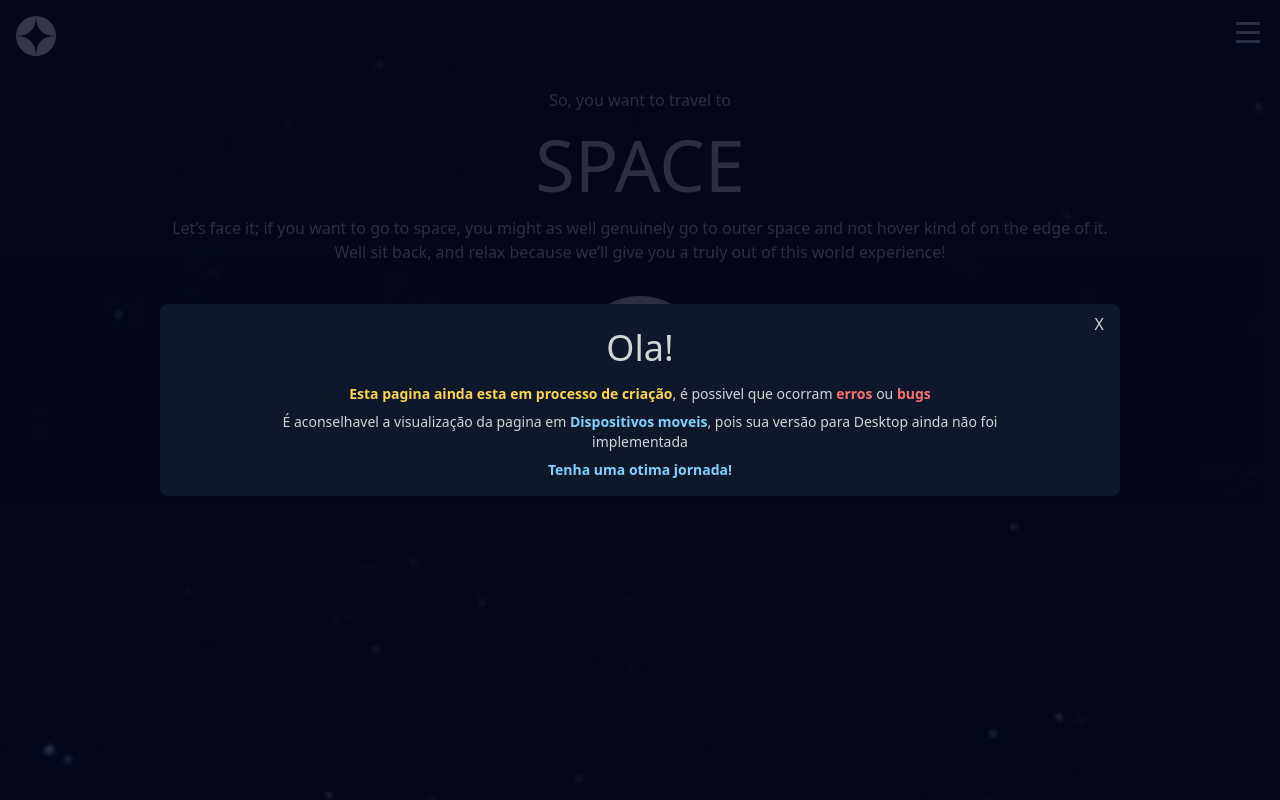
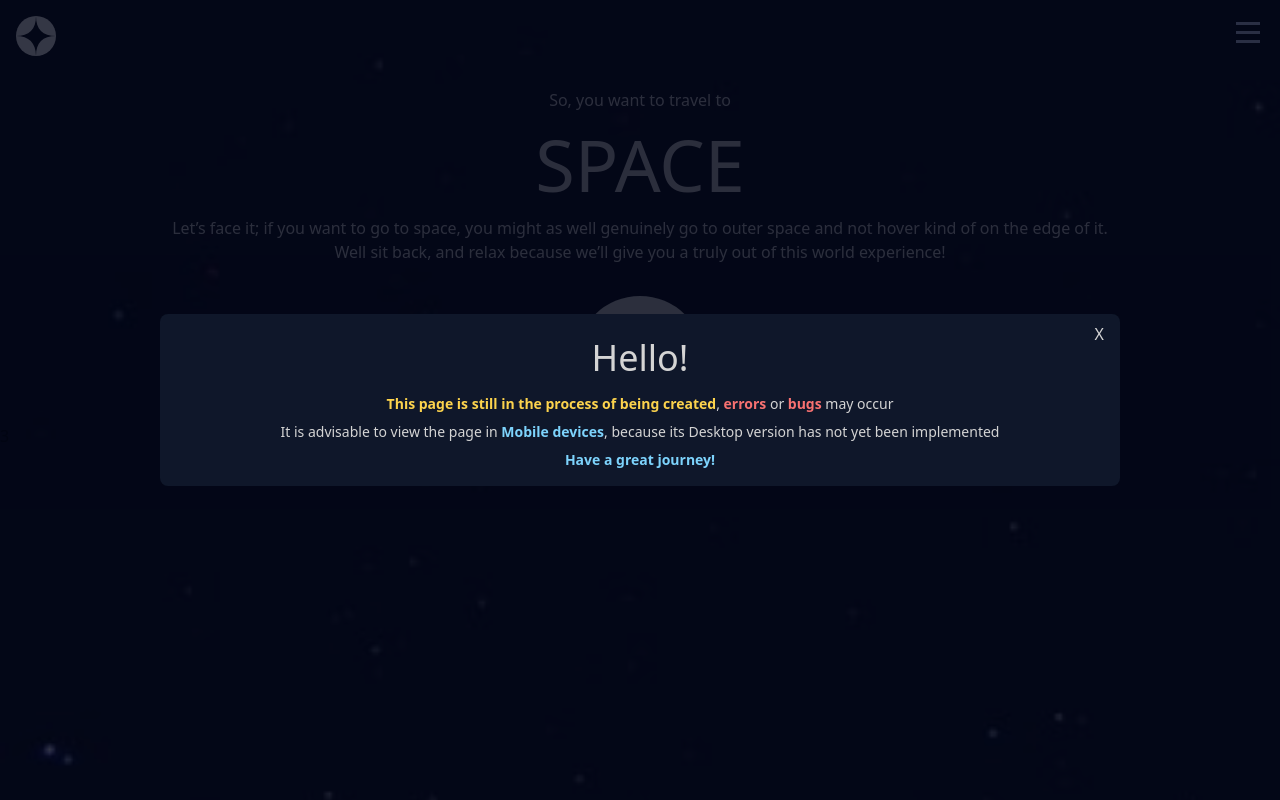
Before and after one commit to VitorG22/Journey, a React (Vite) app: page / in a window 1280 px wide. Built offline with nearby package versions, Linux system fonts and the light colour scheme.

Commit message:
ajustes no modal

```diff
--- a/src/App.jsx
+++ b/src/App.jsx
@@ -20,10 +20,10 @@ function App() {
     <AppContext.Provider value={{setPageSelected , pageSelected}}>
       <Background backgroundURL={Pages[pageSelected].background} >
         <Modal>
-          <NameComponent>Ola!</NameComponent>
-          <DescripitionComponent><span class='text-amber-300 font-semibold'>Esta pagina ainda esta em processo de criação</span>, é possivel que ocorram <span class='text-red-400 font-semibold'>erros</span> ou <span class='text-red-400 font-semibold'>bugs</span></DescripitionComponent>
-          <DescripitionComponent>É aconselhavel a visualização da pagina em <span class='text-sky-300 font-semibold'>Dispositivos moveis</span>, pois sua versão para Desktop ainda não foi implementada   </DescripitionComponent>
-          <DescripitionComponent><span class='text-sky-300 font-semibold'>Tenha uma otima jornada!</span></DescripitionComponent>
+          <NameComponent>Hello!</NameComponent>
+          <DescripitionComponent><span class='text-amber-300 font-semibold'>This page is still in the process of being created</span>, <span class='text-red-400 font-semibold'>errors</span> or <span class='text-red-400 font-semibold'>bugs </span>may occur</DescripitionComponent>
+          <DescripitionComponent>It is advisable to view the page in <span class='text-sky-300 font-semibold'>Mobile devices</span>, because its Desktop version has not yet been implemented </DescripitionComponent>
+          <DescripitionComponent><span class='text-sky-300 font-semibold'>Have a great journey!</span></DescripitionComponent>
         </Modal>
         <Header/>
         {Pages[pageSelected].page}
```
